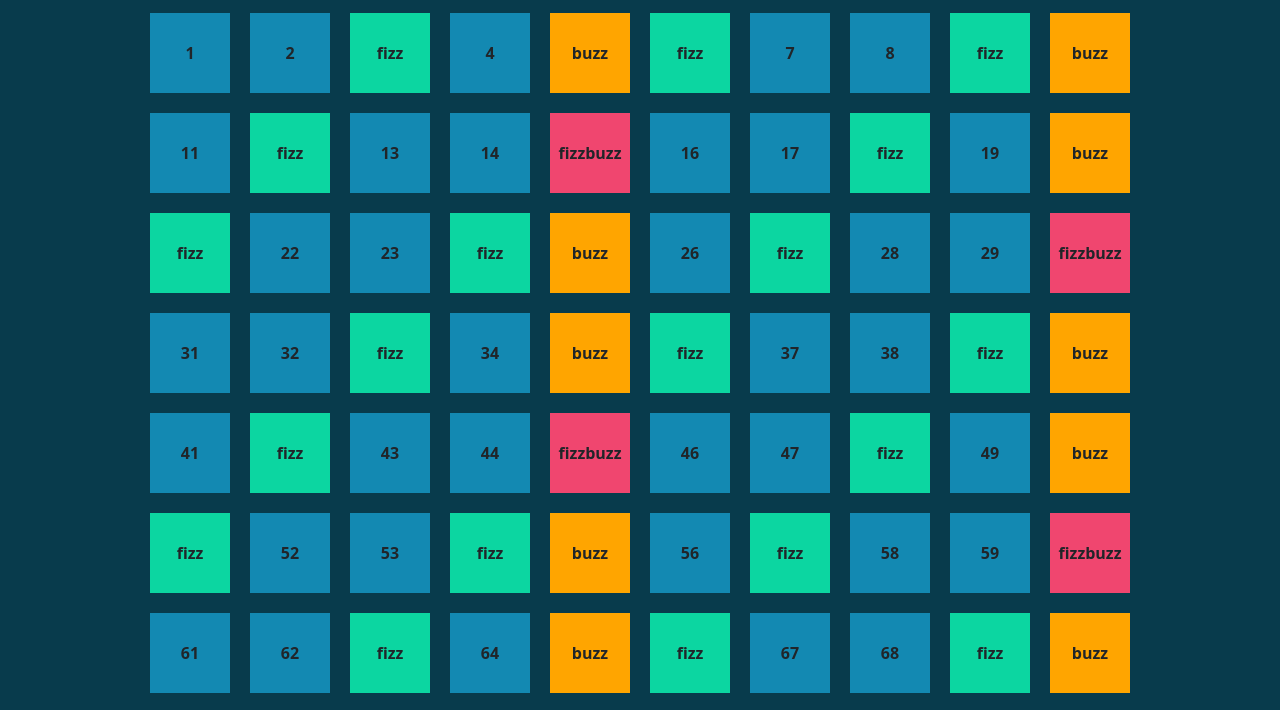
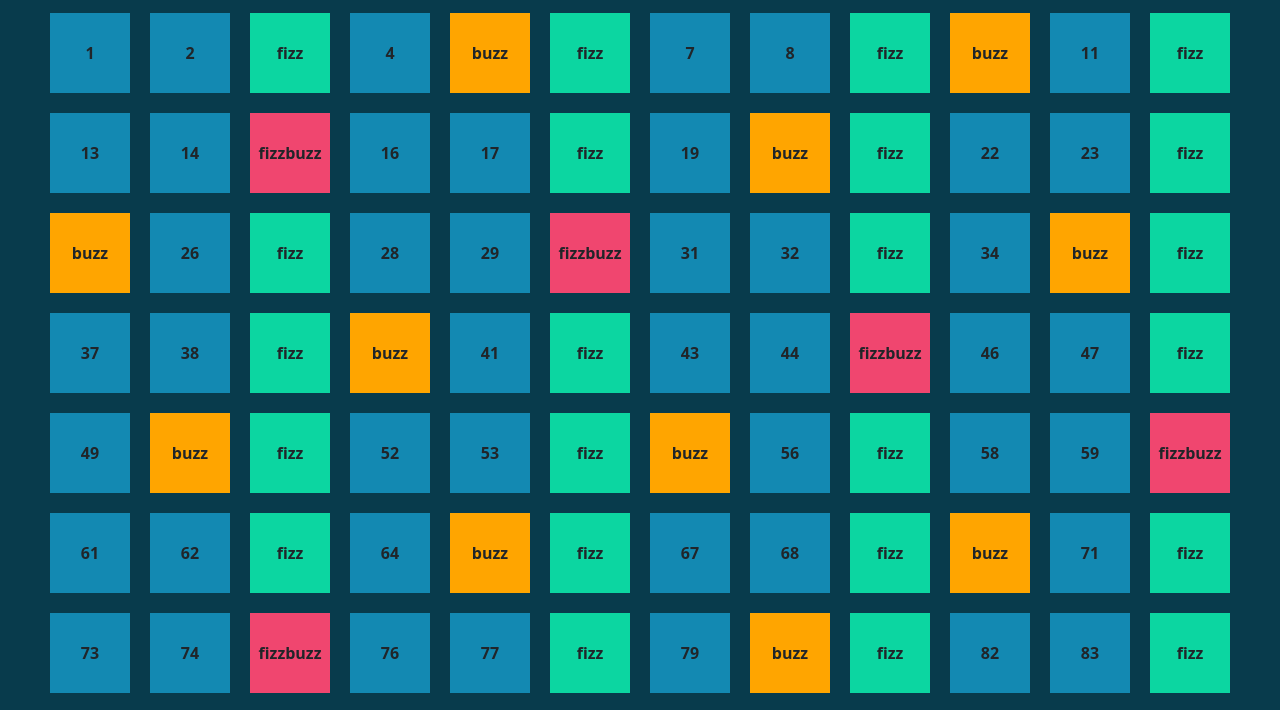
Before and after one commit to Frah01/js-fizzbuzz, a plain HTML site: page index.html in a window 1280 px wide. Shown: the part 53-763 px from the top of the page. Drawn offline with nearby package versions, Linux system fonts and the light colour scheme.

Commit message:
Messo container-fuild

```diff
--- a/index.html
+++ b/index.html
@@ -11,7 +11,7 @@
 </head>
 <body class="body-background">
     <!-- TITOLO -->
-    <div class="container" >
+    <div class="container-fluid" >
         <div class="row" >
             <div class="col-12" >
                 <div class="content-titolo" >
@@ -23,7 +23,7 @@
 
 
         <!--CONTENUTO PRINCIPALE-->
-    <div class="container">
+    <div class="container-fluid">
         <div class="row" >
             <div class="col" >
                 <div class="content-boxes d-flex flex-wrap justify-content-center" ></div>
--- a/js/script.js
+++ b/js/script.js
@@ -8,20 +8,23 @@ for(let i = 1; i<=100 ; i++){
 
 
     if(div3 && div5){
-        element= `<div class="box box-red">${'fizzbuzz'}</div>`;
+        element= `<div class="box box-red">fizzbuzz</div>`;
+        console.log('fizzbuzz')
     }
 
     else if(div3){
-        element= `<div class="box box-green">${'fizz'}</div>`;
+        element= `<div class="box box-green">fizz</div>`;
+        console.log('fizz')
     }
 
     else if(div5){
-        element= `<div class="box box-orange">${'buzz'}</div>`;
+        element= `<div class="box box-orange">buzz</div>`;
+        console.log('buzz')
     }
 
     else {
         element= `<div class="box box-blue">${i}</div>`;
+        console.log(i)
     }
     container.innerHTML+= element;
-    console.log(element);
 }
```
